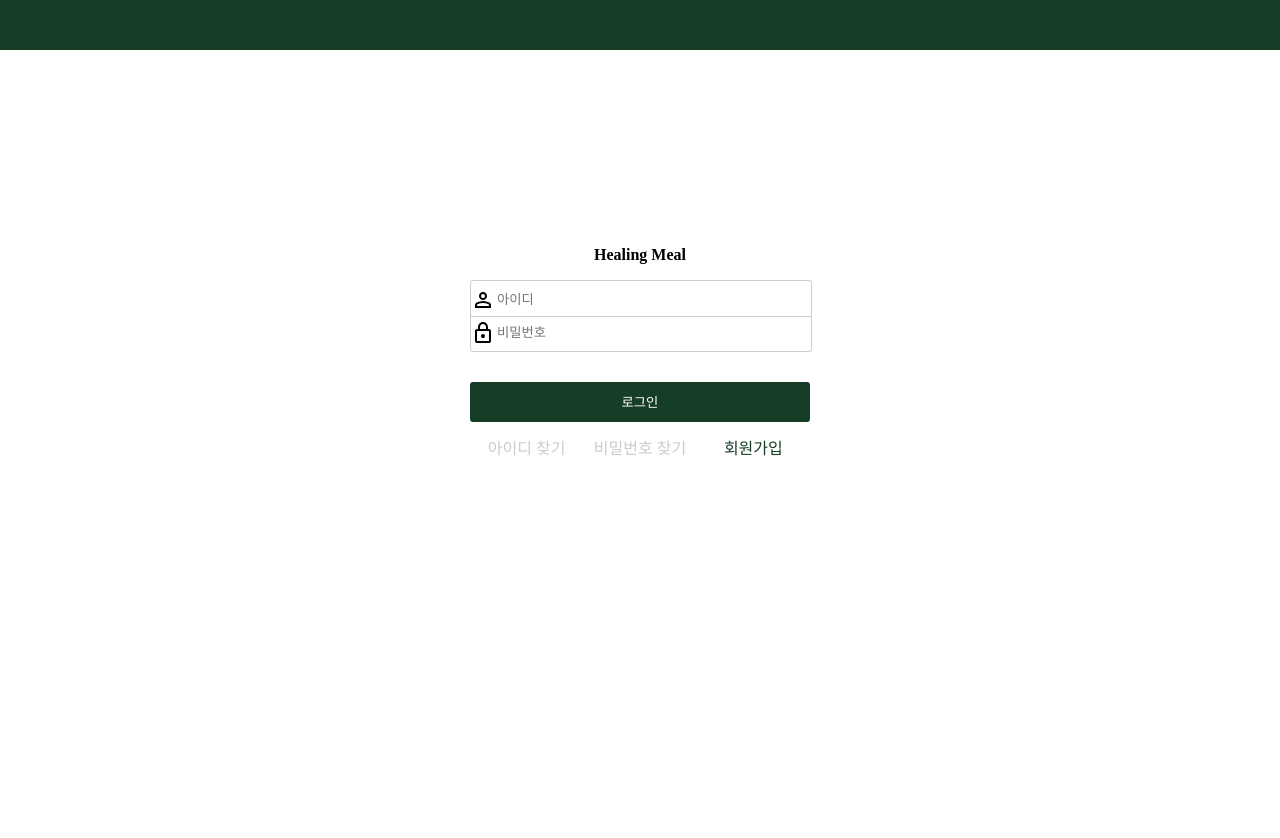
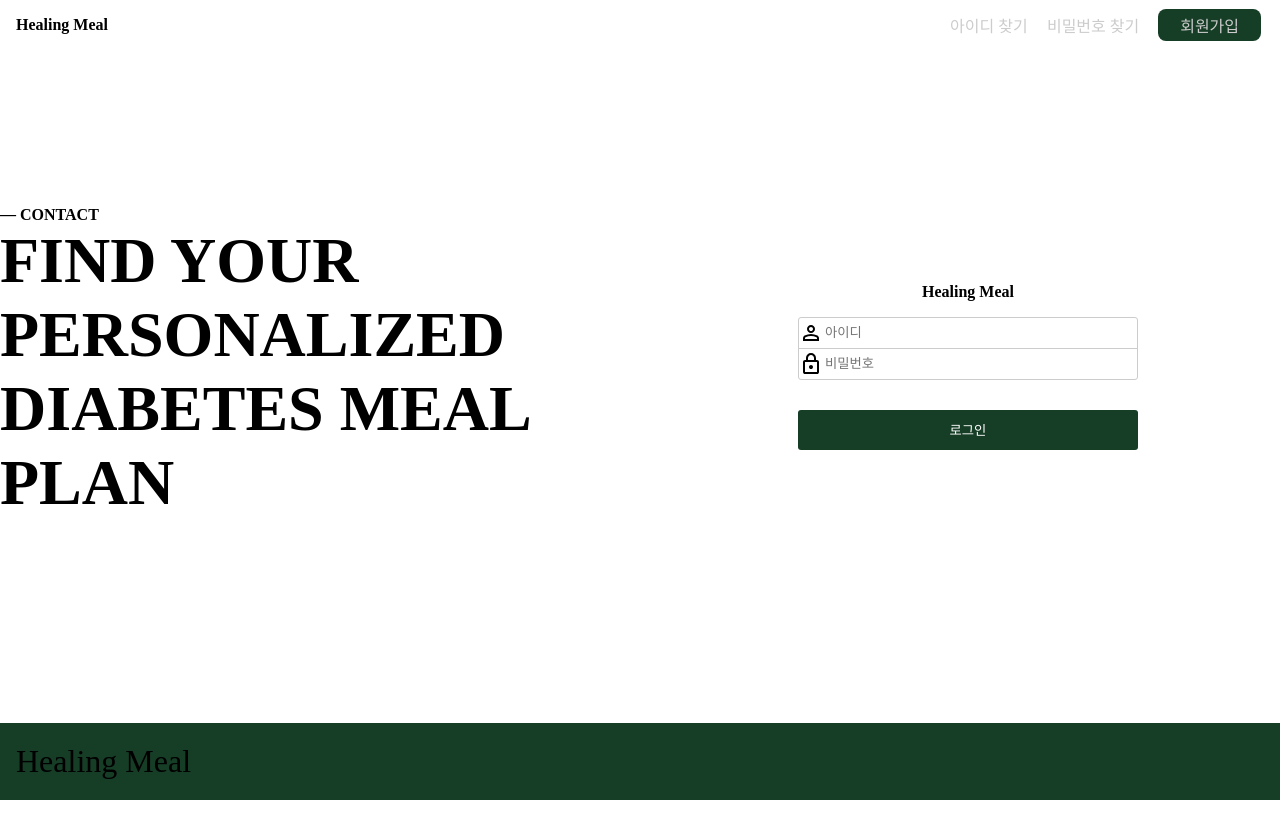
Before and after one commit to leemanjae02/HealingMeal-FrontEnd, a React (Vite) app in the folder HealingMeal/: page /login in a window 1280 px wide. Shown: the top 838 px of the page. After the commit the page ends 800 px from the top, so only its background shows below. Built offline with nearby package versions, Linux system fonts and the light colour scheme.

Commit message:
로그인 페이지 스타일 수정

```diff
--- a/HealingMeal/src/App.tsx
+++ b/HealingMeal/src/App.tsx
@@ -10,9 +10,9 @@ function App() {
     <Routes>
       <Route path="/findpw" element={<FindPWPage />} />
       <Route path="/findid" element={<FindIDPage />} />
-      <Route path="/main" element={<MainPage />} />
       <Route path="/signup" element={<SignUpPage />} />
       <Route path="/login" element={<LoginPage />} />
+      <Route path="/" element={<MainPage />} />
     </Routes>
   );
 }
--- a/HealingMeal/src/pages/FindPW.tsx
+++ b/HealingMeal/src/pages/FindPW.tsx
@@ -26,7 +26,7 @@ const FindPWPage = () => {
         setAnswer(response.data);
       }
     } catch (error) {
-      setMessage("이름 이메일 아 다시 확인하고 입력해주세요.");
+      setMessage("이름 이메일 아이디를 다시 확인하고 입력해주세요.");
       console.log(error);
     }
   };
--- a/HealingMeal/src/pages/LoginPage.tsx
+++ b/HealingMeal/src/pages/LoginPage.tsx
@@ -23,24 +23,27 @@ const LoginPage = () => {
         formData.append("loginId", id);
         formData.append("password", password);
 
-        const response = await CustomAxios.post("/user/login", formData);
-        // withCredentials: true,
+        const response = await CustomAxios.post("/user/login", formData, {
+          withCredentials: true,
+        });
 
         const sessionID = response.data.SESSION;
         if (response.status === 200) {
           document.cookie = `sessionID=${String(sessionID)}`;
           console.log(response.data.SESSION);
-          navigate("/main");
+          console.log(sessionID);
+          navigate("/");
           console.log("로그인 성공!");
-          // console.log(response.Cookies["SESSIONID"]);
+          console.log(response.headers["set-cookie"]);
+          console.log(document.cookie);
         }
       } catch (error) {
         console.log(error);
         setLoginMessage("아이디 또는 비밀번호를 잘못 입력했습니다.");
       }
     } else {
-      setIDMessage("아이디를 입력해주세요.");
-      setPasswordMessage("비밀번호를 입력해주세요.");
+      if (!isid) setIDMessage("아이디를 입력해주세요.");
+      if (!ispassword) setPasswordMessage("비밀번호를 입력해주세요.");
     }
   };
 
@@ -69,8 +72,22 @@ const LoginPage = () => {
 
   return (
     <div className="Container">
-      <header></header>
+      <header>
+        <p className="logo">Healing Meal</p>
+        <div className="Link_Box">
+          <div>
+            <Link to="/findid">아이디 찾기</Link>
+          </div>
+          <div>
+            <Link to="/findPw">비밀번호 찾기</Link>
+          </div>
+          <div>
+            <Link to="/signup">회원가입</Link>
+          </div>
+        </div>
+      </header>
       <div className="LoginPage">
+        <div className="Page1">
           <div className="LoginBox1">
             <p>Healing Meal</p>
             <form>
@@ -99,25 +116,34 @@ const LoginPage = () => {
                 {passwordMessage && <li>•{passwordMessage}</li>}
                 {loginMessage && <li>•{loginMessage}</li>}
               </ul>
-            <button type="submit" className="certification-btn" onClick={login}>
+              <button
+                type="submit"
+                className="certification-btn"
+                onClick={login}
+              >
                 로그인
               </button>
-            <div className="linkbox">
-              <div>
-                <Link to="/findid">아이디 찾기</Link>
-              </div>
-
-              <div>
-                <Link to="/findPw">비밀번호 찾기</Link>
-              </div>
-
-              <div>
-                <Link to="/signup">회원가입</Link>
-              </div>
-            </div>
+              <div className="linkbox"></div>
             </form>
           </div>
         </div>
+        <div className="Page2">
+          <p className="Page2_textBox">
+            — CONTACT
+            <br />
+            <strong>
+              FIND YOUR
+              <br />
+              PERSONALIZED
+              <br />
+              DIABETES MEAL PLAN
+            </strong>
+          </p>
+        </div>
+      </div>
+      <footer>
+        <p className="footer_text">Healing Meal</p>
+      </footer>
     </div>
   );
 };
--- a/HealingMeal/src/pages/MainPage.tsx
+++ b/HealingMeal/src/pages/MainPage.tsx
@@ -1,9 +1,33 @@
 import { useState } from "react";
+import "../styles/MainPage.less";
+import { useNavigate } from "react-router-dom";
 const MainPage = () => {
+  const navigate = useNavigate();
+  // const [loginCheck, setLoginCheck] = useState<boolean>(false);
+
+  const clickLogin = () => {
+    navigate("/login");
+    // setLoginCheck(true);
+  };
+
+  const clickSignup = () => {
+    navigate("/signup");
+  };
+
   return (
     <div className="Container">
-      <header></header>
-      메인 페이지 입니다.
+      <header>
+        <div className="header_Box">
+          <p className="logo">Healing Meal</p>
+          <div className="btn_Box">
+            <button onClick={clickLogin}>로그인</button>
+            <button onClick={clickSignup}>회원가입</button>
+          </div>
+        </div>
+      </header>
+      <div className="main_Container">
+        <div className="infor_Container"></div>
+      </div>
     </div>
   );
 };
--- a/HealingMeal/src/pages/SignUpPage.tsx
+++ b/HealingMeal/src/pages/SignUpPage.tsx
@@ -294,7 +294,9 @@ const SignUpPage = () => {
 
   return (
     <div className="Container">
-      <header></header>
+      <header>
+        <p className="logo">Healing Meal</p>
+      </header>
       <div className="SingupPage">
         <div className="SingupBox1">
           <p>Healing Meal</p>
@@ -437,6 +439,9 @@ const SignUpPage = () => {
           </form>
         </div>
       </div>
+      <footer>
+        <p className="footer_text">Healing Meal</p>
+      </footer>
     </div>
   );
 };
--- a/HealingMeal/src/styles/FindIdPage.less
+++ b/HealingMeal/src/styles/FindIdPage.less
@@ -15,7 +15,7 @@ body,
   header {
     height: 50px;
     width: 100%;
-    background-color: @main-color;
+    // background-color: @main-color;
   }
   .Box {
     box-sizing: border-box;
--- a/HealingMeal/src/styles/FindPwPage.less
+++ b/HealingMeal/src/styles/FindPwPage.less
@@ -15,7 +15,7 @@ body,
   header {
     height: 50px;
     width: 100%;
-    background-color: @main-color;
+    // background-color: @main-color;
   }
   .Box {
     box-sizing: border-box;
--- a/HealingMeal/src/styles/LoginPage.less
+++ b/HealingMeal/src/styles/LoginPage.less
@@ -7,26 +7,75 @@ body,
   padding: 0;
   box-sizing: border-box;
 }
+* {
+  box-sizing: border-box;
+}
 @main-color: #163d26;
 
 .Container {
+  display: flex;
+  flex-direction: column;
   width: 100vw;
   height: 100vh;
   header {
+    display: flex;
     height: 50px;
     width: 100%;
+    .logo {
+      margin-left: 1rem;
+      font-weight: bold;
+    }
+    .Link_Box {
+      display: flex;
+      float: right;
+      margin-left: auto;
+      align-items: center;
+
+      div {
+        justify-content: center;
+        align-items: center;
+        margin-right: 1.5vw;
+
+        &:nth-child(3) {
+          width: 8vw;
+          height: 2.5vw;
+          border-radius: 0.5rem;
           background-color: @main-color;
+          display: flex;
+          align-items: center;
+          a {
+            color: #ccc;
+          }
+        }
+
+        a {
+          text-align: center;
+          text-decoration: none;
+          color: #ccc;
+          &:hover {
+            color: #595959;
+          }
+        }
+      }
+    }
   }
   .LoginPage {
+    width: 100%;
     height: 100%;
     display: flex;
-    justify-content: center;
+    flex: 1;
+    overflow: hidden;
+    box-sizing: border-box;
+    .Page1 {
+      width: 40%;
+      height: 100%;
+      order: 1;
+      display: flex;
       align-items: center;
-    box-sizing: border-box;
       .LoginBox1 {
         box-sizing: border-box;
         width: 400px;
-      height: 500px;
+        height: 300px;
         padding: 30px;
         p {
           text-align: center;
@@ -53,6 +102,24 @@ body,
             border: none;
           }
         }
+      }
+    }
+  }
+  .Page2 {
+    display: flex;
+    justify-content: center;
+    align-items: center;
+    order: 0;
+    width: 60%;
+    height: 100%;
+    .Page2_textBox {
+      font-size: 1rem;
+      margin-right: 10vw;
+      margin-bottom: 5vw;
+      font-weight: bold;
+    }
+    strong {
+      font-size: 4em;
     }
   }
 }
@@ -99,29 +166,13 @@ ul {
   }
 }
 
-.linkbox {
+footer {
+  height: 6vw;
+  background-color: #163d26;
   display: flex;
-
-  margin-top: 10px;
-  height: 30px;
-
-  div {
-    justify-content: center;
   align-items: center;
-
-    &:nth-child(3) {
-      a {
-        color: @main-color;
+  .footer_text {
+    font-size: 2rem;
+    margin-left: 1rem;
   }
 }
-
-    a {
-      text-align: center;
-      text-decoration: none;
-      color: #ccc;
-      &:hover {
-        color: #595959;
-      }
-    }
-  }
-}
--- /dev/null
+++ b/HealingMeal/src/styles/MainPage.less
@@ -0,0 +1,55 @@
+html,
+body,
+#root {
+  height: 100vh;
+  width: 100vw;
+  margin: 0;
+  padding: 0;
+  box-sizing: border-box;
+}
+@main-color: #163d26;
+@font-face {
+  font-family: "PlayfairDisplay-Medium";
+  font-style: normal;
+  font-weight: 100;
+  src: url("../fonts/PlayfairDisplay-Medium.ttf") format("ttf");
+}
+
+.Container {
+  width: 100vw;
+  height: 100vh;
+  header {
+    height: 50px;
+    width: 100%;
+    // background-color: @main-color;
+    .header_Box {
+      padding: 0px 5px 0px 5px;
+      display: flex;
+      align-items: center;
+      .btn_Box {
+        float: right;
+        margin-left: auto;
+        button:hover {
+          cursor: pointer;
+          color: #ccc;
+        }
+      }
+    }
+  }
+  .main_Container {
+    width: 100%;
+    height: 100%;
+    padding: 0% 15%;
+    box-sizing: border-box;
+    .infor_Container {
+      width: 100%;
+      height: 100%;
+      background-color: aqua;
+    }
+  }
+}
+
+.logo {
+  // color: red;
+  font-family: "PlayfairDisplay";
+}
--- a/HealingMeal/src/styles/SignUpPage.less
+++ b/HealingMeal/src/styles/SignUpPage.less
@@ -15,7 +15,10 @@ body,
   header {
     height: 50px;
     width: 100%;
-    background-color: @main-color;
+    .logo {
+      margin-left: 1rem;
+      font-weight: bold;
+    }
   }
   .SingupPage {
     height: 100%;
@@ -204,3 +207,14 @@ ul {
     border: 1px solid #000;
   }
 }
+
+footer {
+  height: 6vw;
+  background-color: #163d26;
+  display: flex;
+  align-items: center;
+  .footer_text {
+    font-size: 2rem;
+    margin-left: 1rem;
+  }
+}
```
Also changed, not shown: HealingMeal/src/setupProxy.tsx (deleted, +0 -11 lines), HealingMeal/src/fonts/PlayfairDisplay-Medium.ttf (added). Lines whose indentation alone changed are shown as unchanged.
